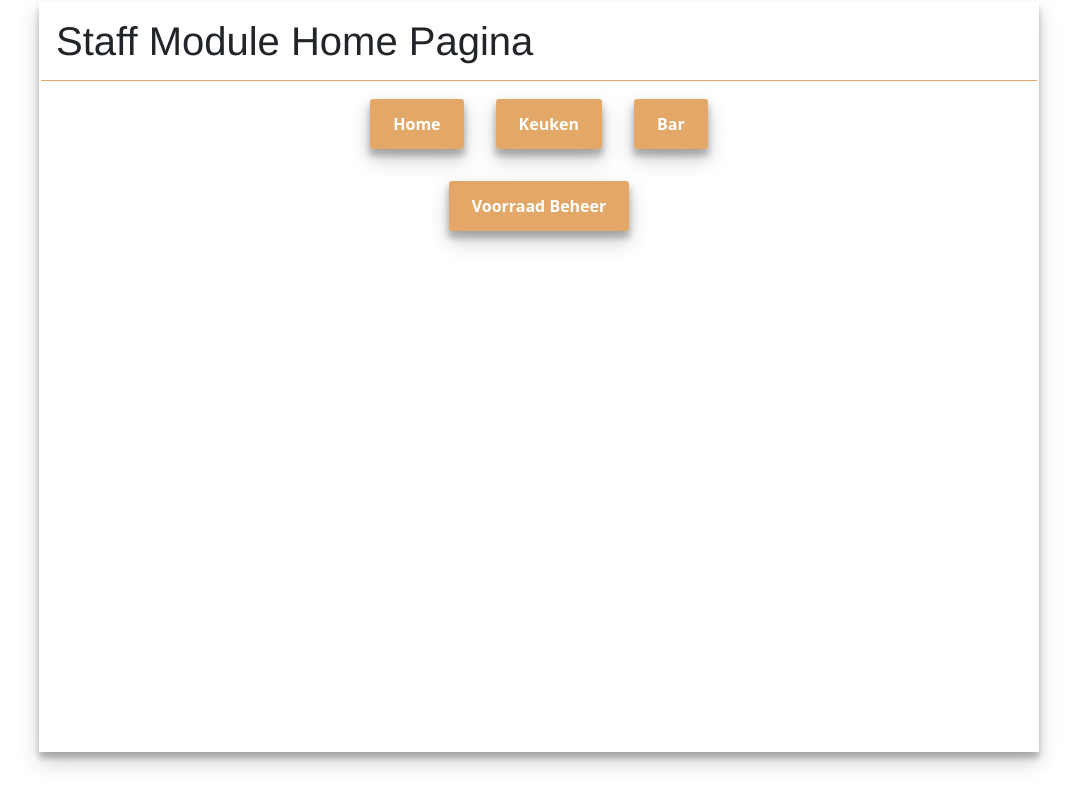
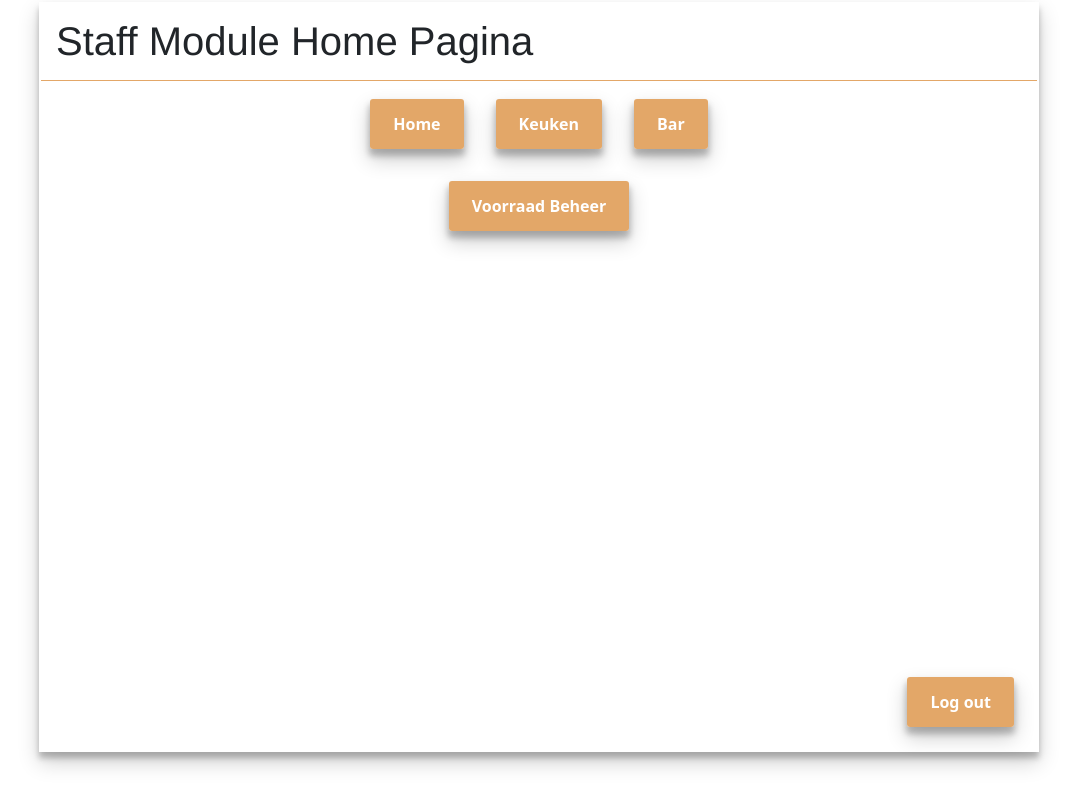
Before and after one commit to Luca1g40/Happlication, a React (Create React App) app in the folder src/frontend/frontendhapp/: page /staffmodule in a window 1280 px wide. Shown: the whole page, without its empty margins (101-1178 px from the left). Built offline with nearby package versions, Linux system fonts and the light colour scheme.

Commit message:
loguit knop is toegevoegd

```diff
--- a/src/frontend/frontendhapp/src/pages/StaffModuleHomePagina.jsx
+++ b/src/frontend/frontendhapp/src/pages/StaffModuleHomePagina.jsx
@@ -1,6 +1,6 @@
 import React from "react";
 import "../styles/StaffModuleHomePagina.css"
-import {Link, useNavigate} from "react-router-dom";
+import {Link} from "react-router-dom";
 
 
 export default function StaffModuleHomePagina() {
@@ -13,6 +13,7 @@ export default function StaffModuleHomePagina() {
                     <Link className="button homeModule_bt_space" to="/orders">Keuken</Link>
                     <Link className="button homeModule_bt_space" to="/orders">Bar</Link>
                     <Link className="button homeModule_bt_space" to="">Voorraad Beheer</Link>
+                    <Link className="button position-absolute bottom-0 end-0 m-4" to="/staff">Log out</Link>
 
 
 
```
